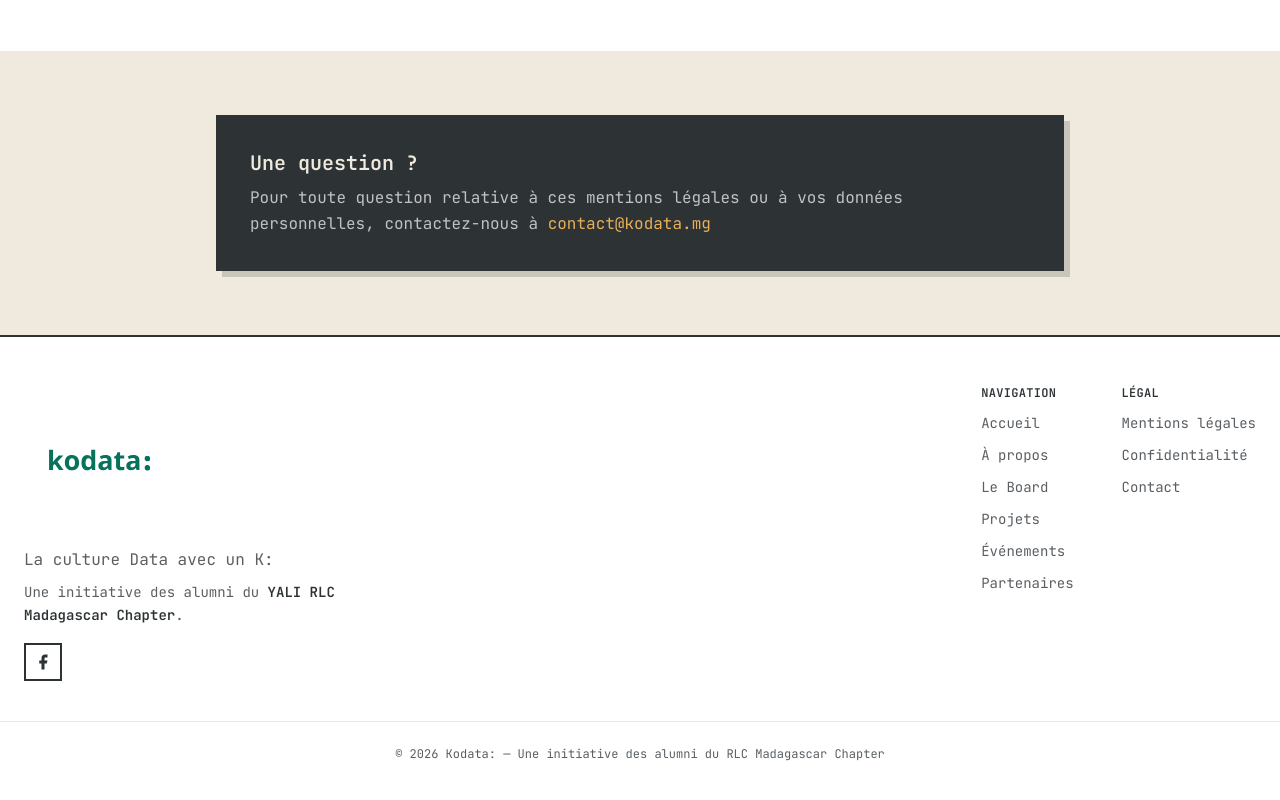
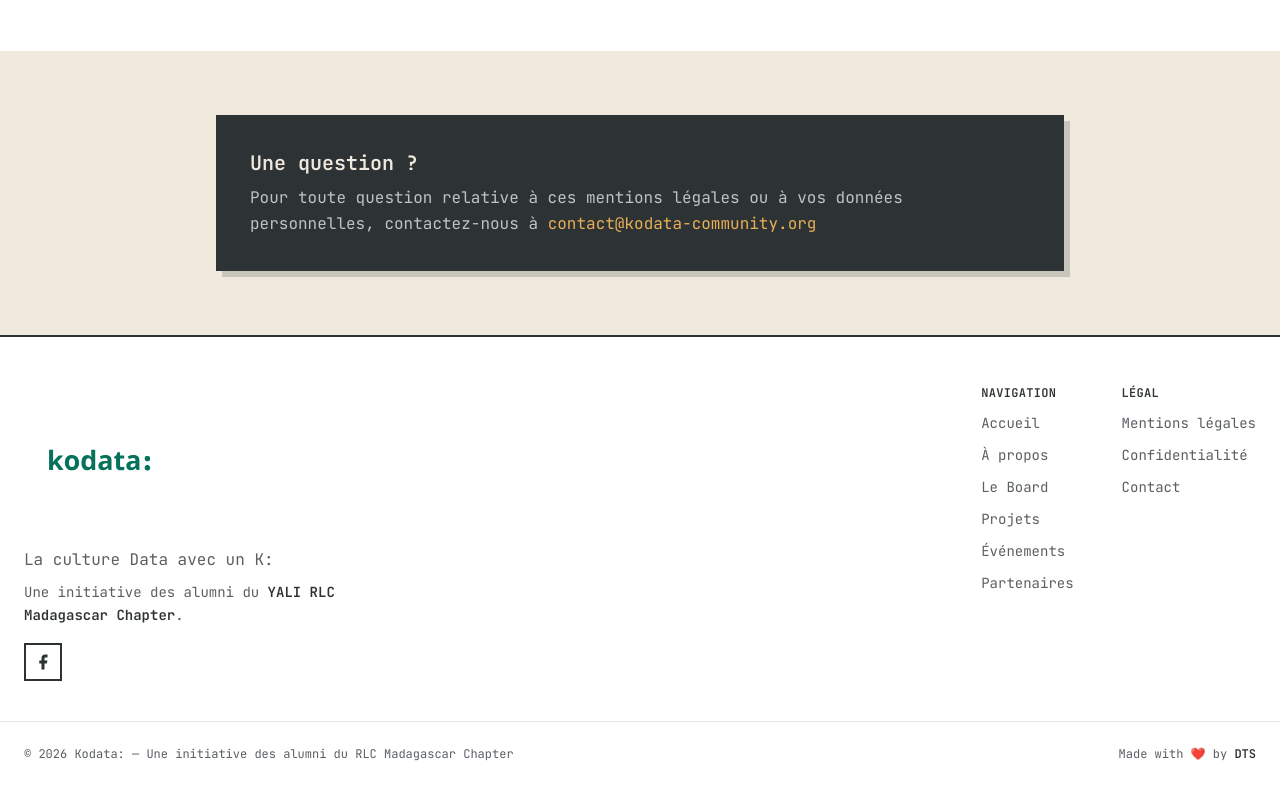
Before and after one commit to kodatacommunity/website, a Next.js app in the folder web/: page /mentions-legales in a window 1280 px wide. Shown: the part 2626-3426 px from the top of the page. Built offline with nearby package versions, Linux system fonts and the light colour scheme.

Commit message:
Update footer

```diff
--- a/web/app/mentions-legales/page.tsx
+++ b/web/app/mentions-legales/page.tsx
@@ -9,7 +9,7 @@ const sections = [
     content: [
       "Le site Kodata: est édité par l'initiative communautaire Kodata:, une communauté informelle de passionnés de la data à Madagascar, née au sein du réseau YALI RLC (Regional Leadership Center) Madagascar Chapter.",
       "Kodata: n'est pas une entité juridique enregistrée. Il s'agit d'une initiative citoyenne à but non lucratif, portée par des alumni engagés dans le développement de Madagascar.",
-      "Contact : contact@kodata.mg",
+      "Contact : contact@kodata-community.org",
     ],
   },
   {
@@ -32,7 +32,7 @@ const sections = [
     content: [
       "Kodata: s'engage à respecter la confidentialité des données personnelles de ses membres et visiteurs, conformément aux principes du Règlement Général sur la Protection des Données (RGPD) et aux bonnes pratiques en vigueur.",
       "Les données collectées (via les formulaires d'adhésion ou de contact) sont utilisées exclusivement pour la gestion de la communauté et la communication avec ses membres. Elles ne sont jamais vendues ni transmises à des tiers à des fins commerciales.",
-      "Conformément à la réglementation applicable, vous disposez d'un droit d'accès, de rectification et de suppression de vos données. Pour exercer ce droit, contactez-nous à : contact@kodata.mg",
+      "Conformément à la réglementation applicable, vous disposez d'un droit d'accès, de rectification et de suppression de vos données. Pour exercer ce droit, contactez-nous à : contact@kodata-community.org",
     ],
   },
   {
@@ -107,8 +107,8 @@ export default function MentionsLegalesPage() {
           <p className="text-white/70 leading-relaxed">
             Pour toute question relative à ces mentions légales ou à vos données personnelles,
             contactez-nous à{" "}
-            <a href="mailto:contact@kodata.mg" className="text-[#e8b056] hover:underline">
-              contact@kodata.mg
+            <a href="mailto:contact@kodata-community.org" className="text-[#e8b056] hover:underline">
+              contact@kodata-community.org
             </a>
           </p>
         </div>
--- a/web/components/Footer.tsx
+++ b/web/components/Footer.tsx
@@ -85,8 +85,14 @@ export default function Footer() {
         </div>
       </div>
 
-      <div className="max-w-7xl mx-auto px-6 mt-10 pt-6 border-t border-gray-200 text-center text-[#5a5f63] text-xs">
-        © {new Date().getFullYear()} Kodata: — Une initiative des alumni du RLC Madagascar Chapter
+      <div className="max-w-7xl mx-auto px-6 mt-10 pt-6 border-t border-gray-200 flex flex-col sm:flex-row justify-between items-center gap-2 text-[#5a5f63] text-xs">
+        <span>© {new Date().getFullYear()} Kodata: — Une initiative des alumni du RLC Madagascar Chapter</span>
+        <span>
+          Made with ❤️ by{" "}
+          <a href="https://dts.dabil.io" target="_blank" rel="noopener noreferrer" className="font-semibold text-[#2d3235] hover:text-[#1d8f6d] transition-colors">
+            DTS
+          </a>
+        </span>
       </div>
     </footer>
   );
```
